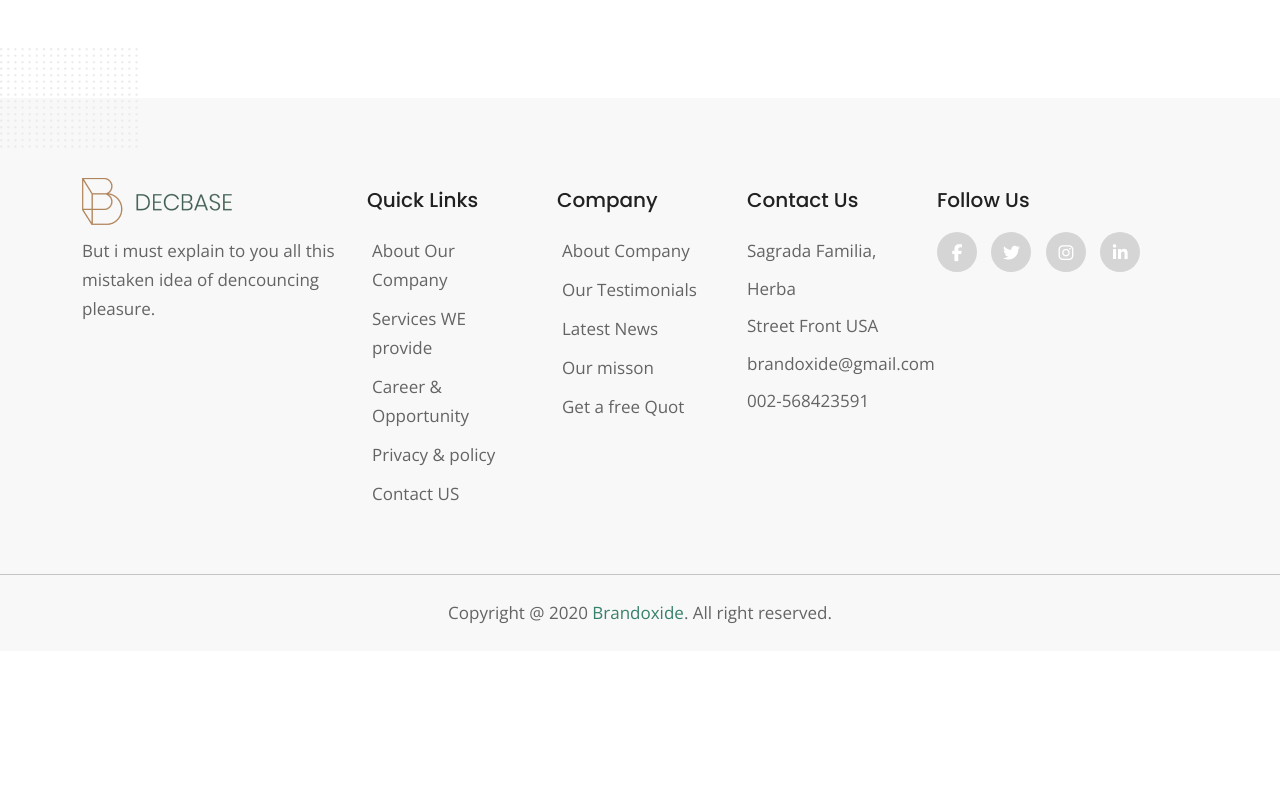
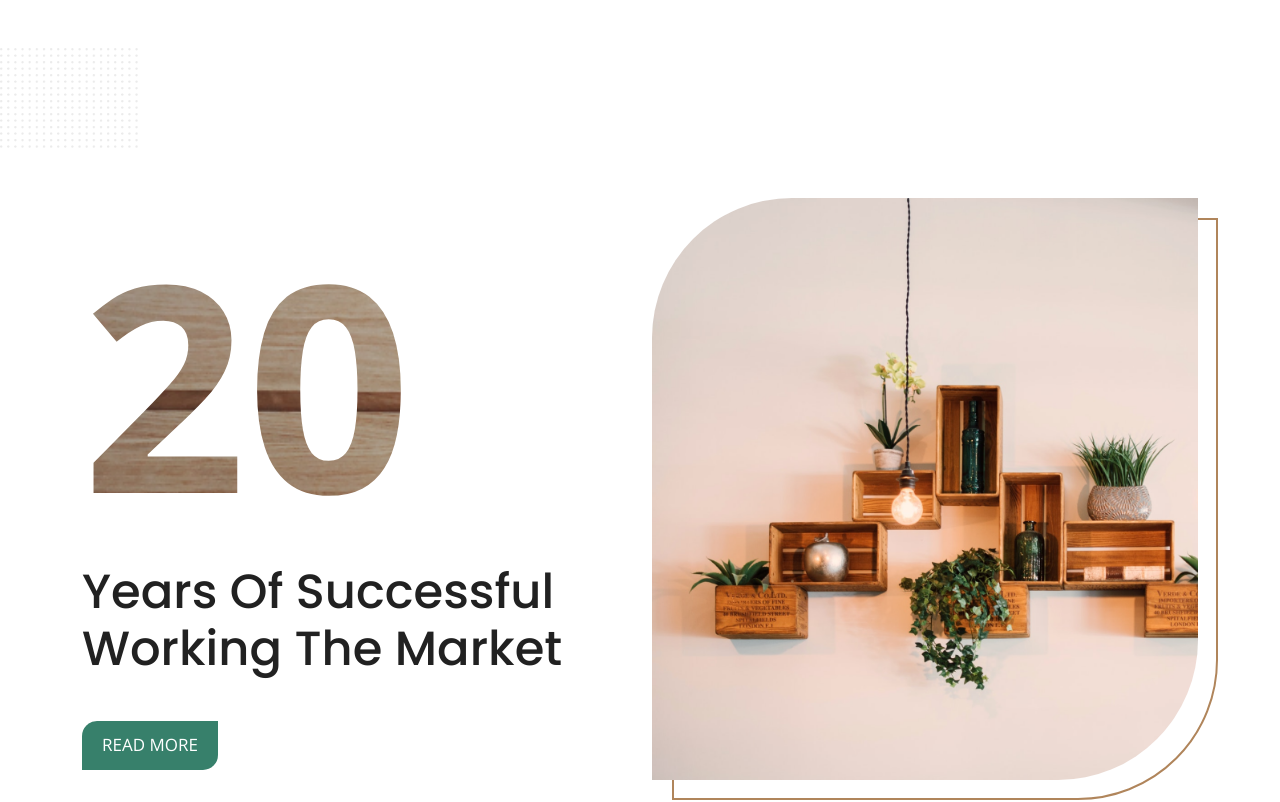
Before and after one commit to Subrato27/Decbase-Landing-Page-Template, a plain HTML site: page index.html in a window 1280 px wide. Shown: the part 2072-2874 px from the top of the page. Before the commit the page ends 2723 px from the top, so only its background shows below. Drawn offline with nearby package versions, Linux system fonts and the light colour scheme.

Commit message:
Success area done

```diff
--- a/index.html
+++ b/index.html
@@ -195,6 +195,33 @@
         </div>
       </section>
 
+      <!-- Start Success Area -->
+      <section class="success-area">
+        <div class="container">
+          <div class="row">
+            <div class="col-lg-6 d-flex align-items-center">
+              <div class="success-text pe-5">
+                <div class="section-heading">
+                  <div class="design-text">
+                    <h5>20</h5>
+                  </div>
+                  <h3>Years Of Successful Working The Market</h3>
+                    <a href="#" class="theme-button">READ MORE</a>
+                </div>
+              </div>
+            </div>
+            <div class="col-lg-6">
+              <div class="success-image design-image">
+                <img class="w-100" src="assets/img/success-image.png" alt="">
+              </div>
+            </div>
+          </div>
+        </div>
+        <div class="design">
+          <img src="assets/img/group60.png" alt="">
+        </div>
+      </section>
+
     </main>
     <!-- End Main area -->
 
--- a/style.css
+++ b/style.css
@@ -1,5 +1,5 @@
 /* Google fonts */
-@import url('https://fonts.googleapis.com/css2?family=Open+Sans:wght@400;600&family=Poppins:wght@500;600;700&display=swap');
+@import url('https://fonts.googleapis.com/css2?family=Open+Sans:wght@400;600;700&family=Poppins:wght@500;600;700&display=swap');
 
 
 /*
@@ -41,8 +41,12 @@ font-family: 'Poppins', sans-serif;
 .design-image {
   position: relative;
   z-index: 1;
+}
 
+.design-image img {
+  border-radius: 140px 0px;
 }
+
 .design-image::after{
   position: absolute;
   content: "";
@@ -58,7 +62,10 @@ font-family: 'Poppins', sans-serif;
 .design-image-two {
   position: relative;
   z-index: 1;
+}
 
+.design-image-two img {
+  border-radius: 140px 0px;
 }
 .design-image-two::after{
   position: absolute;
@@ -82,6 +89,16 @@ font-family: 'Poppins', sans-serif;
 .section-heading h3 {
   font-size: 48px;
   text-transform: capitalize;
+}
+
+.design-text h5{
+  font-family: 'Open Sans', sans-serif;
+  font-size:288px ;
+  font-weight: 700;
+  background-image: url(assets/img/text-bg.png);
+  -webkit-background-clip: text;
+  color: transparent;
+  background-size: cover;
 
 }
 
@@ -231,6 +248,15 @@ font-family: 'Poppins', sans-serif;
   font-weight: 500;
 }
 
+/* success area css */
+.success-area{
+  padding:100px 0 ;
+  position: relative;
+}
+.success-area .theme-button{
+  margin-top: 35px;
+}
+
 
 
 
```
Also changed, not shown: assets/img/success-image.png (added), assets/img/text-bg.png (added).
